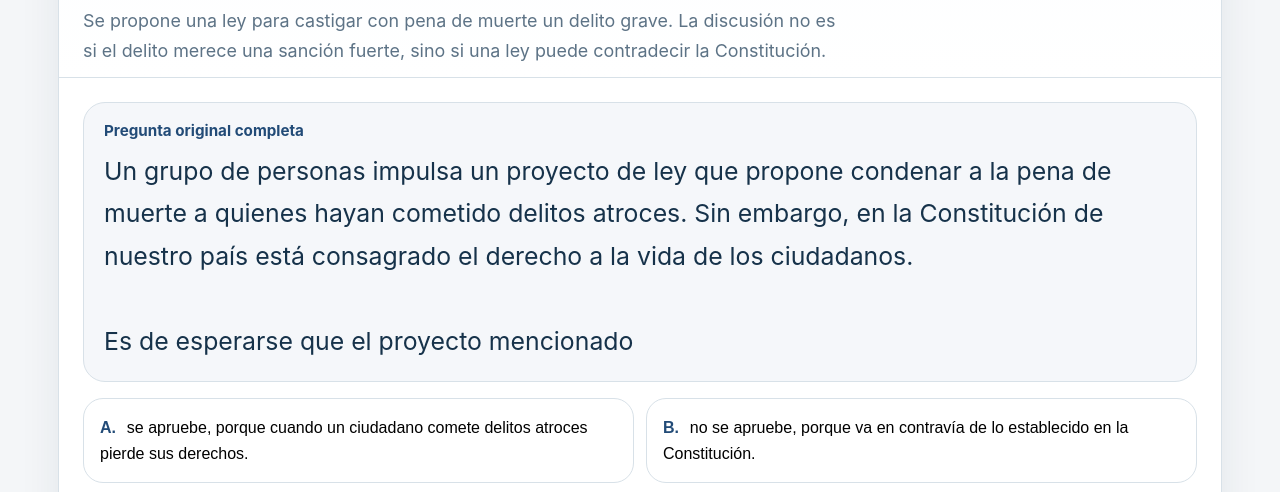
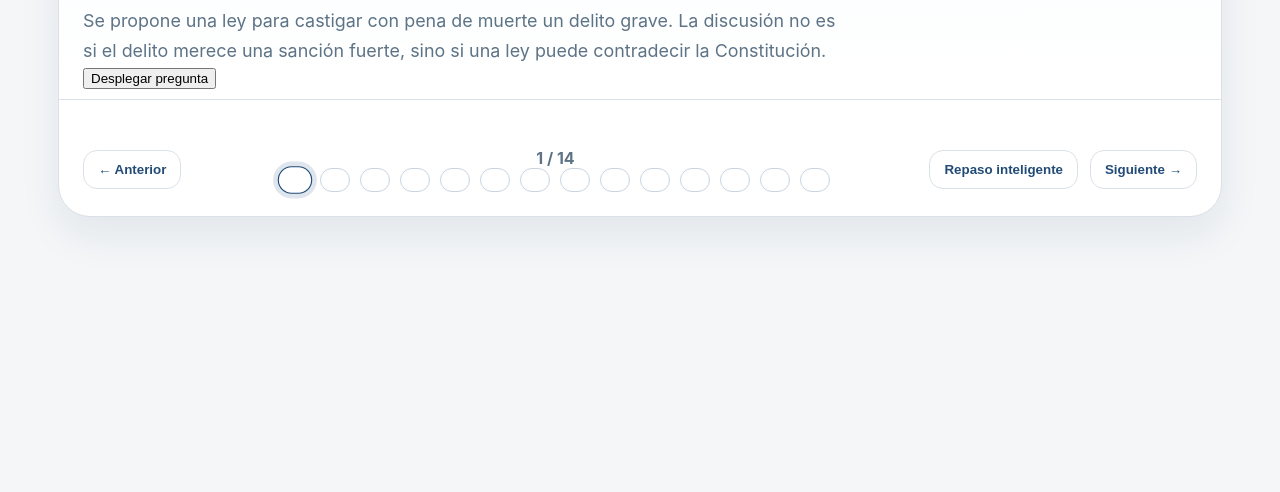
Before and after one commit to profleonardohernandez-ui/fichas-saber-app, a plain HTML site: page index.html in a window 1280 px wide. Shown: the part 268-760 px from the top of the page. Drawn offline with Linux system fonts and the light colour scheme.

Commit message:
Update index.html

```diff
--- a/index.html
+++ b/index.html
@@ -28,6 +28,7 @@
         </div>
         <h2 id="title"></h2>
         <p id="context"></p>
+        <button class="reveal-btn" id="revealBtn" type="button">Desplegar pregunta</button>
       </div>
       <div class="hero-status" id="heroStatus">
         <span class="status-badge status-current" id="statusCurrent"></span>
@@ -38,12 +39,14 @@
     </div>
 
     <div class="body">
-      <div class="question-box">
-        <h3>Pregunta original completa</h3>
-        <p id="questionPrompt"></p>
+      <div class="question-wrap" id="questionWrap" hidden>
+        <div class="question-box">
+          <h3>Pregunta original completa</h3>
+          <p id="questionPrompt"></p>
+        </div>
+
+        <div class="options" id="options"></div>
       </div>
-
-      <div class="options" id="options"></div>
 
       <div class="feedback" id="feedback">
         <div class="result" id="resultBadge"></div>
```
